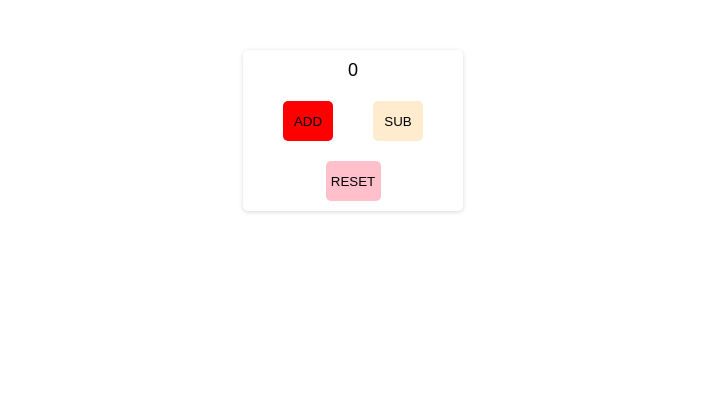
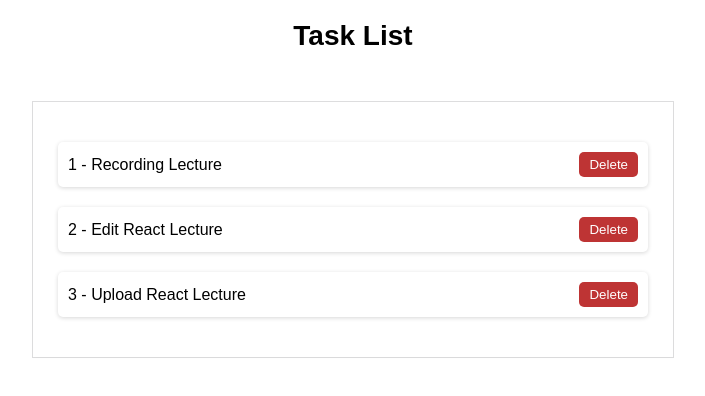
Before and after one commit to HiltonUniverse/React, a React (Create React App) app: page / in a window 1280 px wide. Shown: the top 396 px of the page, without its empty margins (287-992 px from the left). Built offline with nearby package versions, Linux system fonts and the light colour scheme.

Commit message:
add comment to explain the detais

```diff
--- a/src/App.css
+++ b/src/App.css
@@ -2,42 +2,114 @@
     text-align: center;
 }
 
-.box {
-    max-width: 200px;
-    margin: auto;
-    border-radius: 5px;
-    box-shadow: rgba(0, 0, 0, 0.16) 0px 1px 4px;
-    padding: 10px;
-    margin-top: 50px;
+a {
+    text-decoration: none;
+    color: #000000;
 }
 
-p {
-    font-size: 18px;
+h1 {
+    font-size: 28px;
     text-align: center;
-}
-
-.add {
-    width: 50px;
-    height: 40px;
-    background-color: red;
-    border-width: 0px;
-    border-radius: 5px;
     margin: 20px;
 }
 
-.sub {
-    width: 50px;
-    height: 40px;
-    background-color: blanchedalmond;
-    border-width: 0px;
-    border-radius: 5px;
-    margin: 20px
+header {
+    display: flex;
+    justify-content: space-between;
+    align-items: center;
+    height: 50px;
+    align-items: center;
+    max-width: 1000px;
+    margin: auto;
+    border-bottom: 1px solid #d7d7d7;
+    font-size: 18px;
+    padding: 0px 10px;
 }
 
-.reset {
-    width: 55px;
-    height: 40px;
-    background-color: pink;
-    border-width: 0px;
+img {
+    max-width: 40px;
+}
+
+ul {
+    max-width: 600px;
+    margin: 50px auto;
+    padding: 20px;
+    box-shadow: rgba(0, 0, 0, 0.02) 0px 1px 3px 0px, rgba(27, 31, 35, 0.15) 0px 0px 0px 1px;
+}
+
+li {
+    font: 16px;
+    list-style: none;
+    margin: 20px 5px;
+    box-shadow: rgba(0, 0, 0, 0.16) 0px 1px 4px;
+    border-radius: 5px;
+    padding: 10px;
+    /*entire list delegate space is used*/
+    display: flex;
+    /*Space between items in the list delegate*/
+    justify-content: space-between;
+    align-items: center;
+}
+
+li.completed {
+    box-shadow: rgb(62, 150, 0) 0px 1px 4px;
+}
+
+li.incomplete {
+    box-shadow: rgba(135, 20, 0, 0.689) 0px 1px 4px;
+}
+
+button.delete {
+    border: 0px;
+    border-radius: 5px;
+    background-color: #be3434;
+    color: #FFFFFF;
+    padding: 5px 10px;
+    cursor: pointer;
+}
+
+button.trigger {
+    border: 0px;
+    border-radius: 5px;
+    background-color: #0F3460;
+    color: #FFFFFF;
+    padding: 5px 10px;
+    cursor: pointer;
+}
+
+.box {
+    width: 400px;
+    margin: 20px auto;
+    box-shadow: rgba(0, 0, 0, 0.16) 0px 1px 4px;
+    padding: 20px 5px;
+    border: 0px;
     border-radius: 5px;
 }
+
+.box.success {
+    background-color: #baffbf;
+}
+
+.box.alert {
+    background-color: #ffb4b4;
+}
+
+.box.warning {
+    background-color: #FFDEB4;
+}
+
+.box p {
+    margin: 10px;
+}
+
+.box p.title {
+    font-size: 20px;
+}
+
+.box p.description {
+    font-size: 14px;
+}
+
+.hidden {
+    display: none;
+}
--- a/src/App.js
+++ b/src/App.js
@@ -1,32 +1,34 @@
+import "./App.css"
 import { useState } from "react";
 
-import "./App.css"
+const initialState = [
+  { id: 1, name: "Recording Lecture", completed: true },
+  { id: 2, name: "Edit React Lecture", completed: false },
+  { id: 3, name: "Upload React Lecture", completed: false }
+]
 
-export default function App() {
-  const [count, setCount] = useState(0);
+const App = () => {
+  const [tasks, setTask] = useState(
+    initialState
+  )
 
-  function handleAdd() {
-    setCount(count + 1)
-    setCount((count) => count + 1)
-  }
-
-  function handleSub() {
-    if (count <= 0) {
-      return;
-    }
-
-    setCount(count - 1)
+  function handleDelete(taskId) {
+    setTask(tasks.filter((task) => task.id !== taskId))
   }
 
   return (
     <div className="App">
-      <div className="box">
-        <p>{count}</p>
-        <button onClick={handleAdd} className="add">ADD</button>
-        <button onClick={handleSub} className="sub">SUB</button>
-        {/* Using react arrow function */}
-        <button onClick={() => { setCount(0) }} className="reset">RESET</button>
-      </div>
+      <h1>Task List</h1>
+      <ul>
+        {tasks.map((task) => ( //iterate through each elemtn in the tasks array
+          <li key={task.id}> {/*give each list item an unique id*/}
+            <span>{task.id} - {task.name}</span> {/*pass arrow function to onclick function so the function handleDelete is called only*/}
+            <button onClick={() => { handleDelete(task.id) }} className="delete">Delete</button> {/*when the button is clicked*/}
+          </li>
+        ))}
+      </ul>
     </div>
   )
 }
+
+export default App;
```
